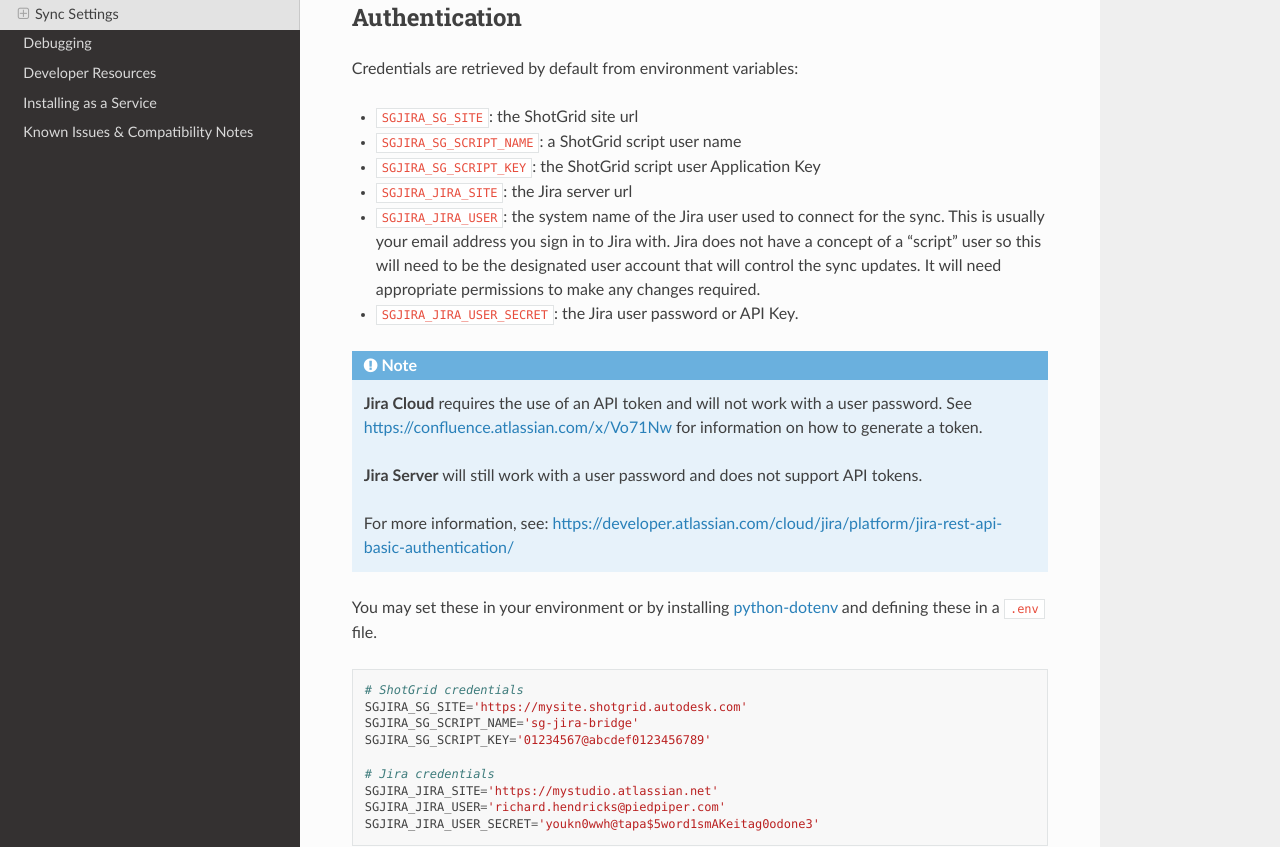
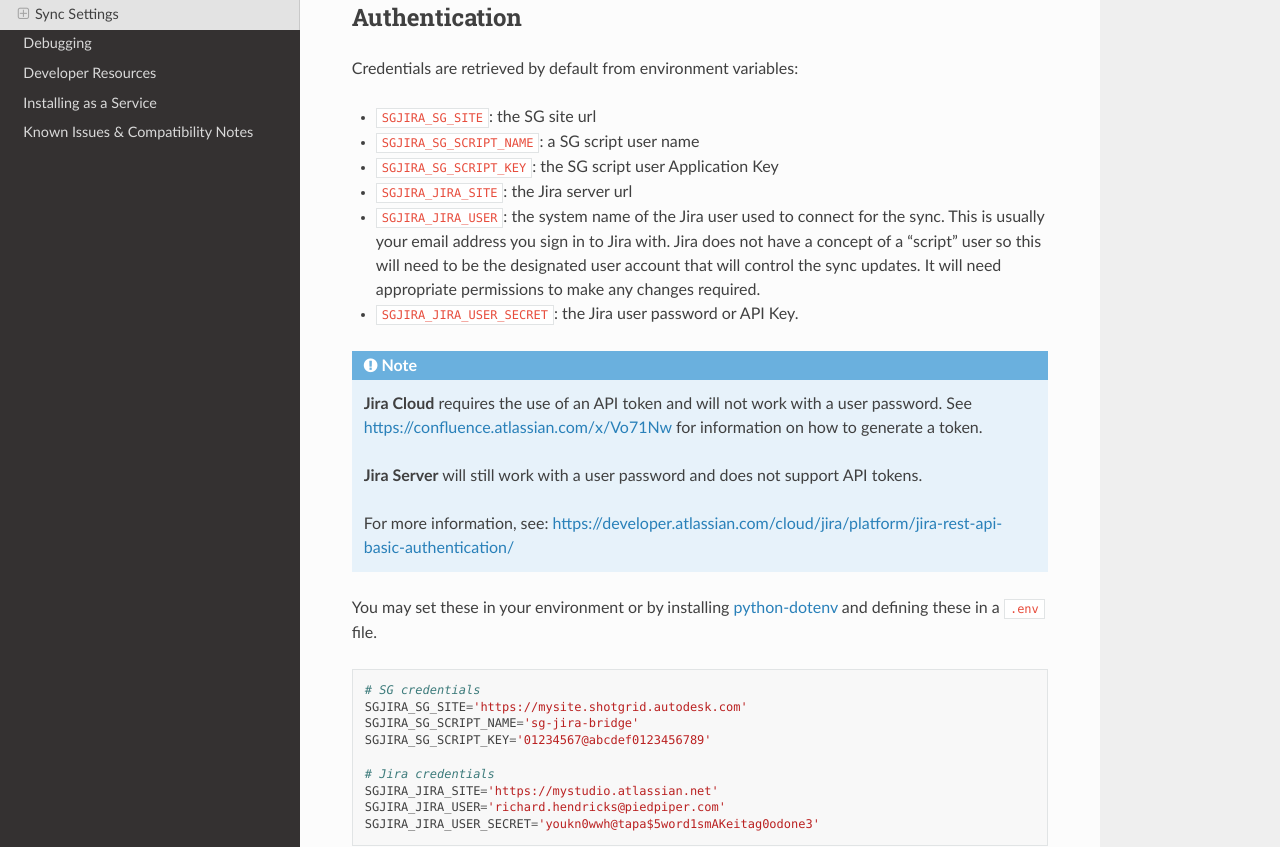
Before and after one commit to shotgunsoftware/sg-jira-bridge, a Sphinx documentation site: the page built from docs/settings.rst, in a window 1280 px wide and 1400 px high. Shown: the part 256-1103 px from the top of the window. Built offline with Sphinx 7.4.7 and the Read the Docs theme 2.0.0, drawn with Linux system fonts in a browser that asks for light colours.

Commit message:
Leaving SG references as is

```diff
--- a/docs/settings.rst
+++ b/docs/settings.rst
@@ -12,9 +12,9 @@
 **************
 Credentials are retrieved by default from environment variables:
 
-- ``SGJIRA_SG_SITE``: the ShotGrid site url
-- ``SGJIRA_SG_SCRIPT_NAME``: a ShotGrid script user name
-- ``SGJIRA_SG_SCRIPT_KEY``: the ShotGrid script user Application Key
+- ``SGJIRA_SG_SITE``: the SG site url
+- ``SGJIRA_SG_SCRIPT_NAME``: a SG script user name
+- ``SGJIRA_SG_SCRIPT_KEY``: the SG script user Application Key
 - ``SGJIRA_JIRA_SITE``: the Jira server url
 - ``SGJIRA_JIRA_USER``: the system name of the Jira user used to
   connect for the sync.  This is usually your email address you
@@ -41,7 +41,7 @@
 
 ::
 
-    # ShotGrid credentials
+    # SG credentials
     SGJIRA_SG_SITE='https://mysite.shotgrid.autodesk.com'
     SGJIRA_SG_SCRIPT_NAME='sg-jira-bridge'
     SGJIRA_SG_SCRIPT_KEY='01234567@abcdef0123456789'
```
